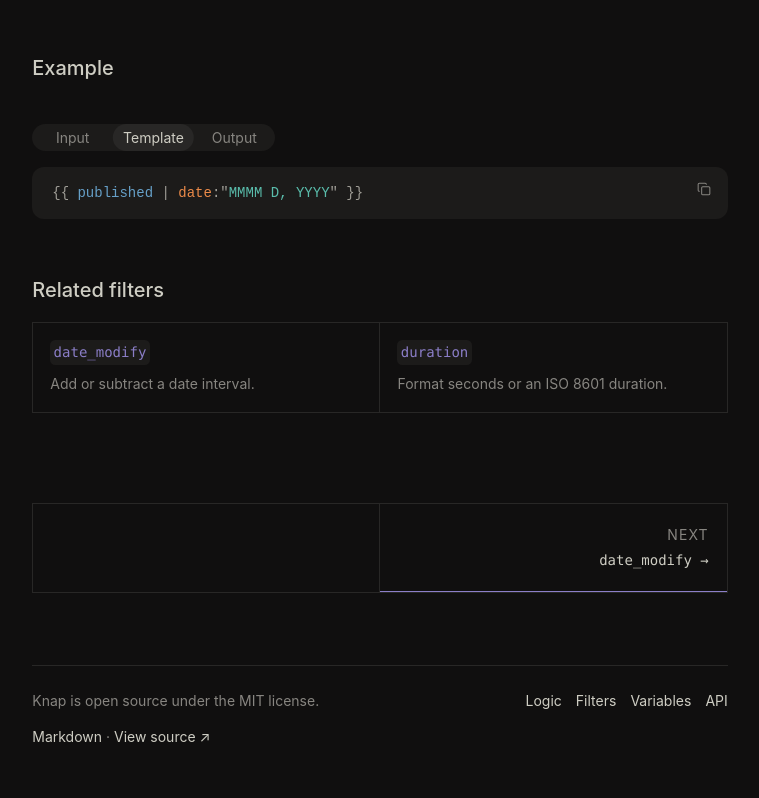
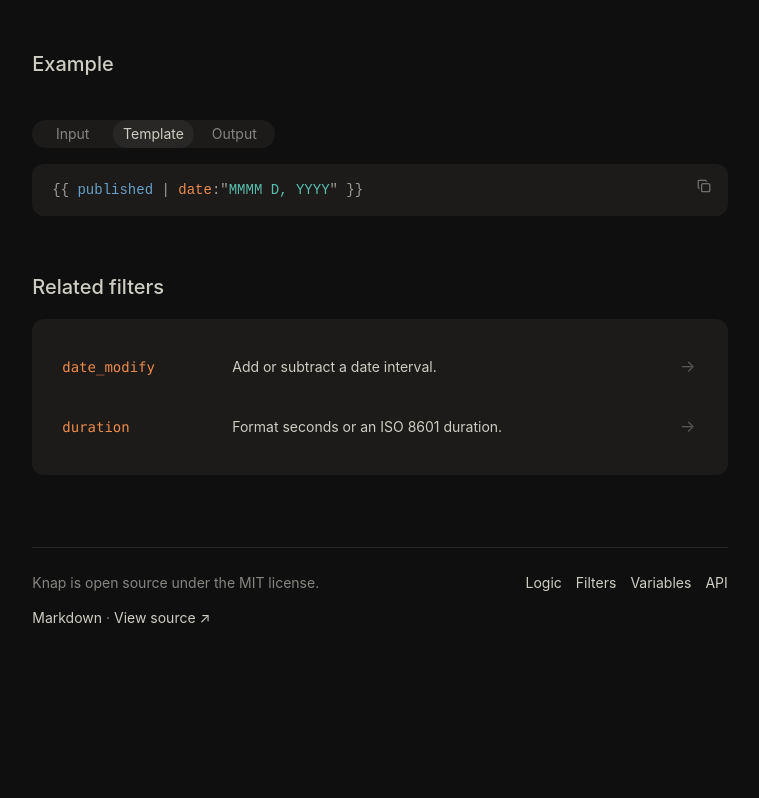
Before and after one commit to obsidianmd/knap, an Astro site in the folder website/: page /filters/date in a window 1280 px wide. Shown: the part 706-1504 px from the top of the page, without its empty margins (260-1019 px from the left). After the commit the page ends 1455 px from the top, so only its background shows below. Built offline with nearby package versions, Linux system fonts and the light colour scheme; Astro itself is replaced by a stand-in of ours.

Commit message:
Polish documentation navigation and filter pages

```diff
--- a/website/src/lib/highlight.ts
+++ b/website/src/lib/highlight.ts
@@ -98,7 +98,9 @@ function highlightTokenLine(line: string, language: Exclude<CodeLanguage, 'md'>,
 }
 
 export function highlightInlineKnap(value: string) {
-  const isKnapSyntax = /(\{\{|\}\}|\{%|%\}|\?\?|\b(?:if|elseif|else|endif|for|in|endfor|set|and|or|not|contains)\b)/.test(value);
+  const isKnapSyntax = /(\{\{|\}\}|\{%|%\}|\?\?|\b(?:if|elseif|else|endif|for|in|endfor|set|and|or|not|contains)\b)/.test(value)
+    || /^loop\.(?:index|index0|first|last|length)$/.test(value)
+    || value === 'item_index';
   return isKnapSyntax ? highlightTokenLine(value, 'knap', false) : undefined;
 }
 
--- a/website/src/pages/filters/[slug].astro
+++ b/website/src/pages/filters/[slug].astro
@@ -9,9 +9,6 @@ export function getStaticPaths() {
 }
 
 const { filter } = Astro.props;
-const index = filterDocs.findIndex((item) => item.slug === filter.slug);
-const previous = filterDocs[index - 1];
-const next = filterDocs[index + 1];
 const slugifyHeading = (value: string) => value.toLowerCase().trim().replace(/[^a-z0-9]+/g, '-').replace(/^-|-$/g, '');
 const exampleHeadings = filter.examples.flatMap((item) =>
   filter.examples.length === 1 && item.title === 'Basic usage'
@@ -58,10 +55,5 @@ const headings = [
     </div>
   </section>
 
-  {filter.related?.length && <section id="related" class="doc-section"><h2>Related filters</h2><div class="related-filters">{filter.related.map((name) => { const related = filterDocsByName.get(name); return related && <a href={`/filters/${related.slug}`}><code>{name}</code><span>{related.summary}</span></a>; })}</div></section>}
-
-  <nav class="filter-pagination" aria-label="Filter pages">
-    {previous ? <a href={`/filters/${previous.slug}`}><small>Previous</small><span>← {previous.name}</span></a> : <span></span>}
-    {next ? <a href={`/filters/${next.slug}`}><small>Next</small><span>{next.name} →</span></a> : <span></span>}
-  </nav>
+  {filter.related?.length && <section id="related" class="doc-section"><h2>Related filters</h2><ul class="related-filters">{filter.related.map((name) => { const related = filterDocsByName.get(name); return related && <li><a class="filter-row" href={`/filters/${related.slug}`}><div><code>{name}</code></div><p>{related.summary}</p><span aria-hidden="true">→</span></a></li>; })}</ul></section>}
 </DocsLayout>
--- a/website/src/styles/docs.scss
+++ b/website/src/styles/docs.scss
@@ -15,6 +15,8 @@
   overflow-y: auto;
   display: grid;
   gap: 8px;
+  user-select: none;
+  -webkit-user-select: none;
 
   a {
     color: var(--muted);
@@ -83,7 +85,7 @@
   color: var(--body);
   padding: 7px 12px;
   font: inherit;
-  font-size: var(--font-size-small);
+  font-size: 0.75rem;
   cursor: pointer;
 
   &:hover {
--- a/website/src/styles/filters.scss
+++ b/website/src/styles/filters.scss
@@ -162,68 +162,12 @@
 }
 .related-filters {
   display: grid;
-  grid-template-columns: repeat(2, 1fr);
-  gap: 1px;
-  border: 1px solid var(--line);
-  background: var(--line);
-
-  a {
-    display: grid;
-    gap: 8px;
-    border: 0;
-    background: var(--ink);
-    padding: 17px;
-
-    &:hover {
-      background: var(--panel);
-    }
-  }
-  code {
-    width: fit-content;
-    color: var(--accent) !important;
-  }
-  span {
-    color: var(--muted);
-    font-size: var(--font-size-small);
-  }
+  margin: 0;
+  border-radius: 12px;
+  background: var(--panel);
+  padding: 18px;
+  list-style: none;
 }
-.filter-pagination {
-  display: grid;
-  grid-template-columns: 1fr 1fr;
-  gap: 1px;
-  margin-top: 90px;
-  border: 1px solid var(--line);
-  background: var(--line);
-
-  a, > span {
-    min-height: 88px;
-    display: grid;
-    align-content: center;
-    gap: 4px;
-    background: var(--ink);
-    padding: 18px;
-  }
-  a {
-    &:last-child {
-      text-align: right;
-    }
-    &:hover {
-      background: var(--panel);
-    }
-  }
-  small {
-    color: var(--muted);
-    font-size: var(--font-size-small);
-    letter-spacing: 0.08em;
-    text-transform: uppercase;
-  }
-  span {
-    color: var(--paper);
-    font-family: "SFMono-Regular", Consolas, monospace;
-    font-size: var(--font-size-small);
-  }
-}
-
 @media (max-width: 760px) {
   .filter-list article {
     grid-template-columns: 120px 1fr;
@@ -253,7 +197,4 @@
       align-self: center;
     }
   }
-  .related-filters {
-    grid-template-columns: 1fr;
-  }
 }
```
Also changed, not shown: website/src/content/docs/api.md (+1 -1 lines).
